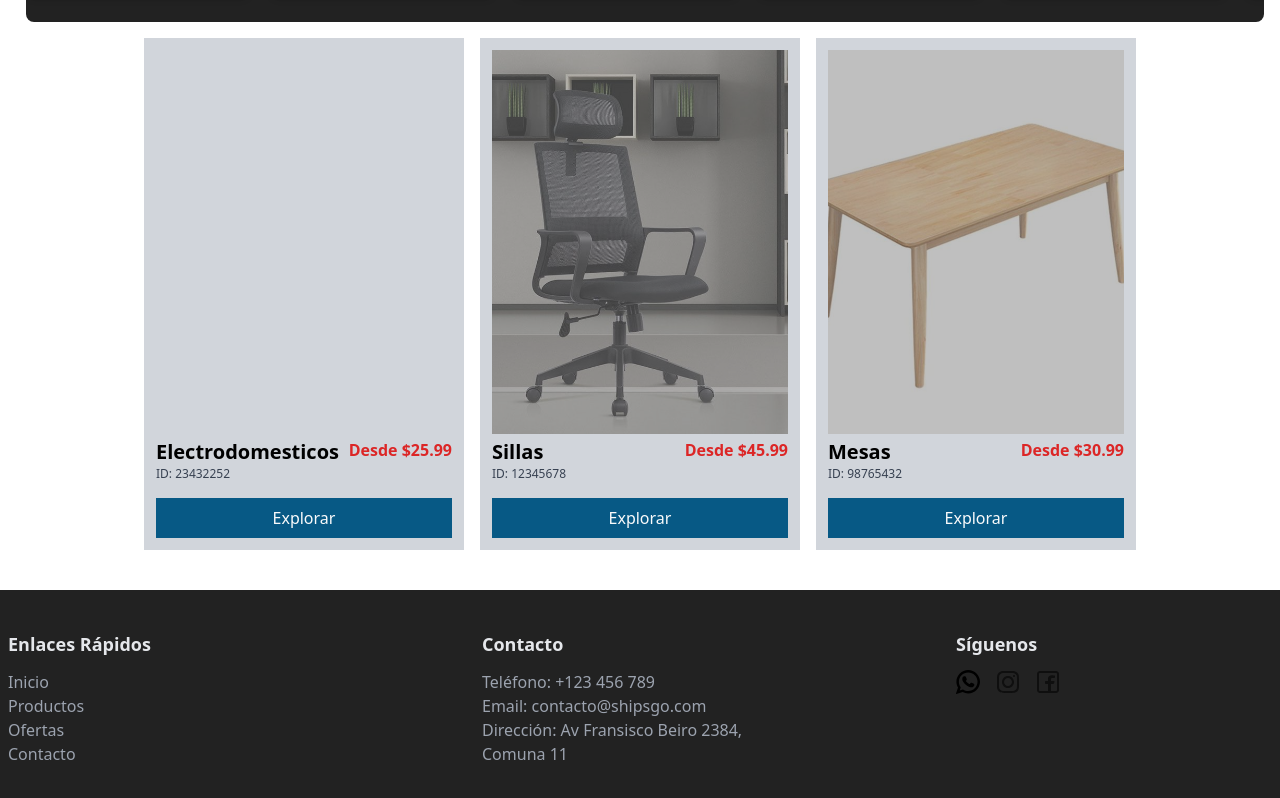
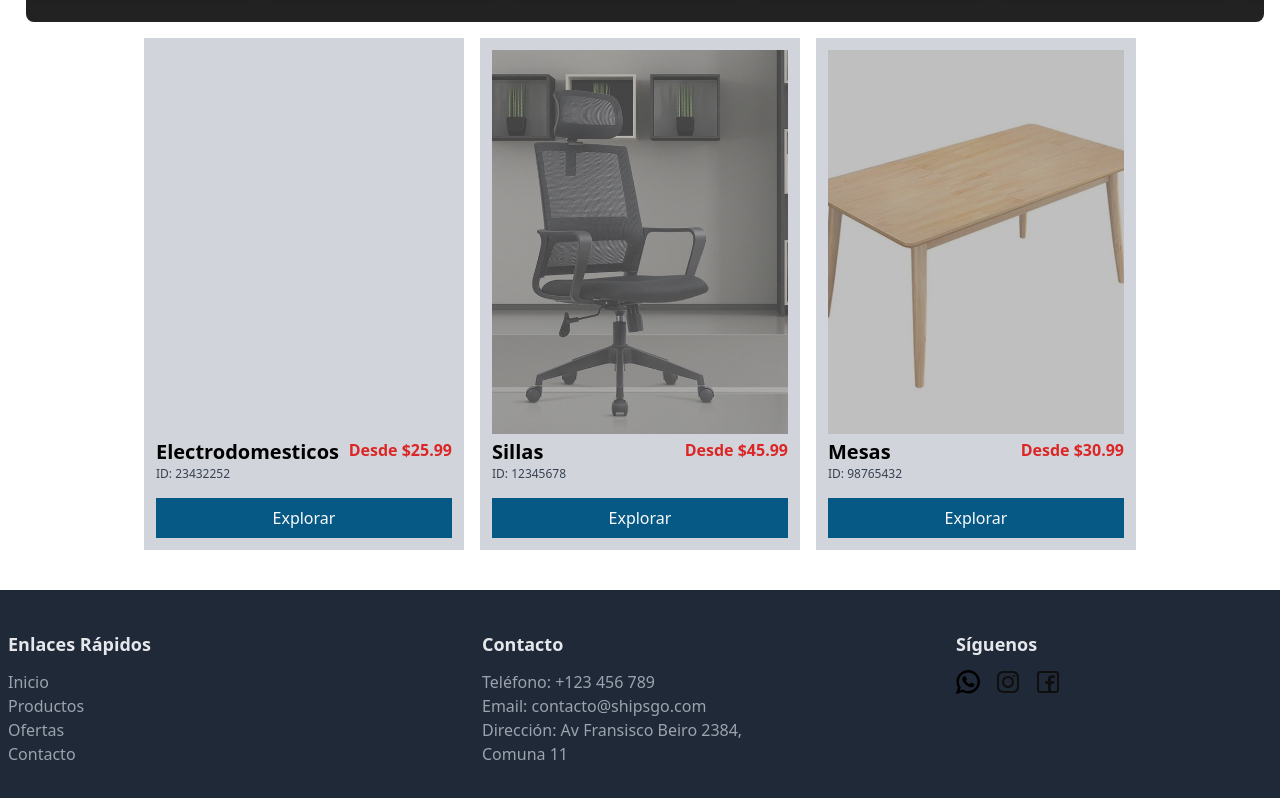
Before and after one commit to Jeykts/code, a website: page tp final/src/HTML/index.html in a window 1280 px wide. Shown: the part 604-1402 px from the top of the page. Drawn offline with nearby package versions, Linux system fonts and the light colour scheme; files that its build step writes are made by us from their sources.

Commit message:
Update index.html

```diff
--- a/tp final/src/HTML/index.html
+++ b/tp final/src/HTML/index.html
@@ -209,7 +209,7 @@
 
     </article>
     <script src="script.js"></script>
-    <footer class="bg-custom-gray-black text-gray-200 py-8 mt-10 h-1/4">
+    <footer class="bg-gray-800 text-gray-200 py-8 mt-10 h-1/4">
         <div class="h-42 container mx-auto flex flex-wrap justify-between md:p-2">
           <div class="w-full md:w-1/4 mb-6 md:hidden">
             <h2 class="text-2xl font-bold mb-4">Shipsgo</h2>
```
